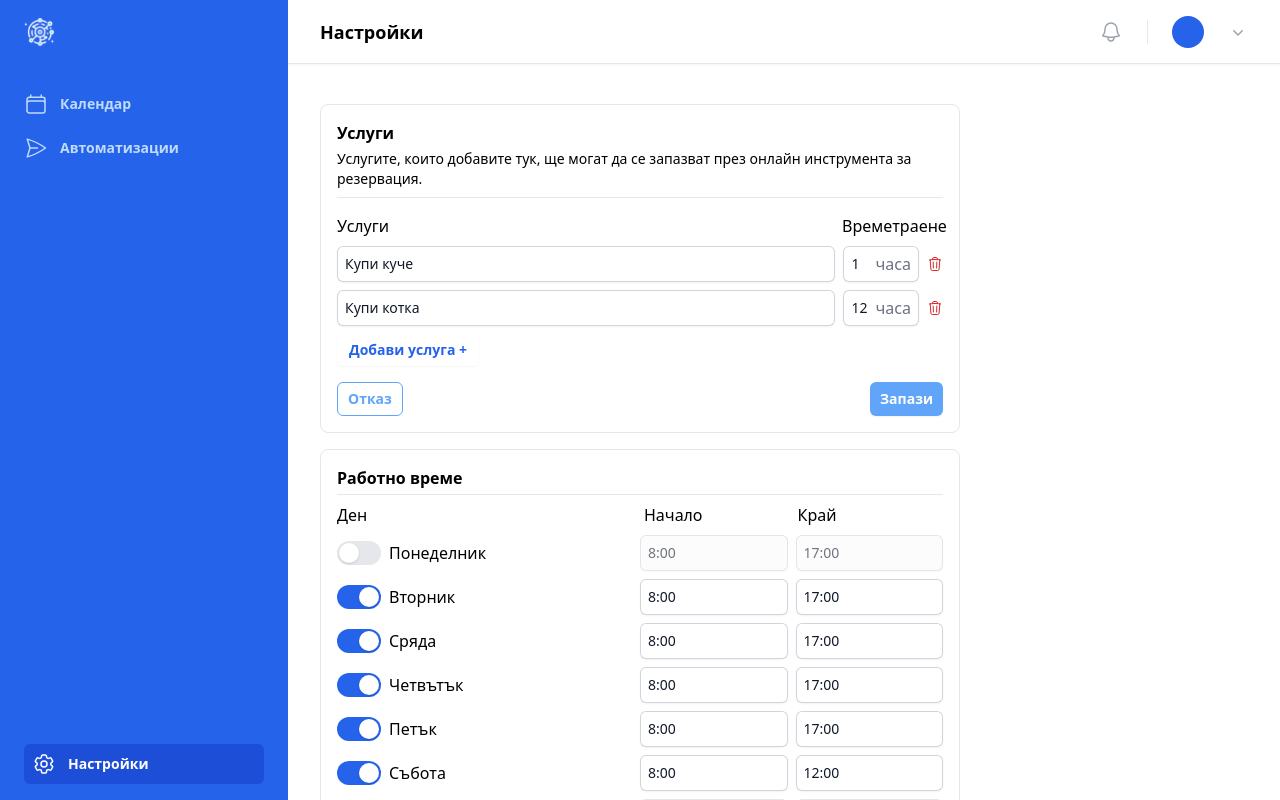
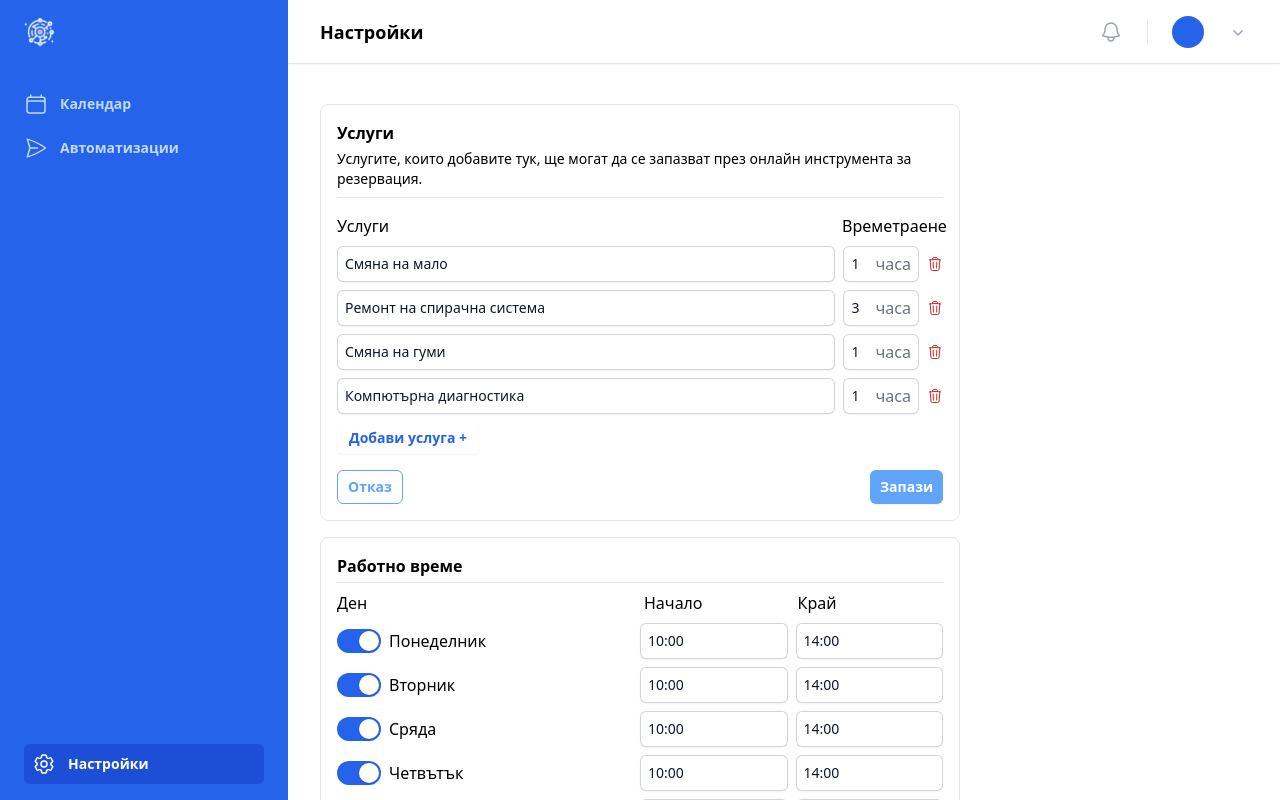
Before and after one commit to ldak/hackathon-crm-frontend, a Vue app: page /admin/settings in a window 1280 px wide. Shown: the top 800 px of the page. Built offline with nearby package versions, Linux system fonts and the light colour scheme; what v-calendar would draw is missing.

Commit message:
hard code things

```diff
--- a/src/views/Admin/Settings.vue
+++ b/src/views/Admin/Settings.vue
@@ -115,49 +115,60 @@ const state = reactive({
     services: [
         {
             uuid: 213,
-            name: "Купи куче",
+            name: "Смяна на мало",
             duration: 1
         },
         {
             uuid: 214,
-            name: "Купи котка",
-            duration: 12
-        }
+            name: "Ремонт на спирачна система",
+            duration: 3
+        },
+        {
+            uuid: 215,
+            name: "Смяна на гуми",
+            duration: 1
+        },
+        {
+            uuid: 216,
+            name: "Компютърна диагностика",
+            duration: 1
+        },
+
     ],
     days: [
         {
             title: 'Понеделник',
-            enabled: false,
-            start: '8:00',
-            end: '17:00',
+            enabled: true,
+            start: '10:00',
+            end: '14:00',
         },
         {
             title: 'Вторник',
             enabled: true,
-            start: '8:00',
-            end: '17:00',
+            start: '10:00',
+            end: '14:00',
         },
         {
             title: 'Сряда',
             enabled: true,
-            start: '8:00',
-            end: '17:00',
+            start: '10:00',
+            end: '14:00',
         },
         {
             title: 'Четвътък',
             enabled: true,
-            start: '8:00',
-            end: '17:00',
+            start: '10:00',
+            end: '14:00',
         },
         {
             title: 'Петък',
             enabled: true,
-            start: '8:00',
-            end: '17:00',
+           start: '10:00',
+            end: '14:00',
         },
         {
             title: 'Събота',
-            enabled: true,
+            enabled: false,
             start: '8:00',
             end: '12:00',
         },
@@ -177,25 +188,25 @@ const state = reactive({
         },
         {
             title: 'Вторник',
-            enabled: true,
+            enabled: false,
             start: '12:00',
             end: '13:00',
         },
         {
             title: 'Сряда',
-            enabled: true,
+            enabled: false,
             start: '12:00',
             end: '13:00',
         },
         {
             title: 'Четвътък',
-            enabled: true,
+            enabled: false,
             start: '12:00',
             end: '13:00',
         },
         {
             title: 'Петък',
-            enabled: true,
+            enabled: false,
             start: '12:00',
             end: '13:00',
         },
```
